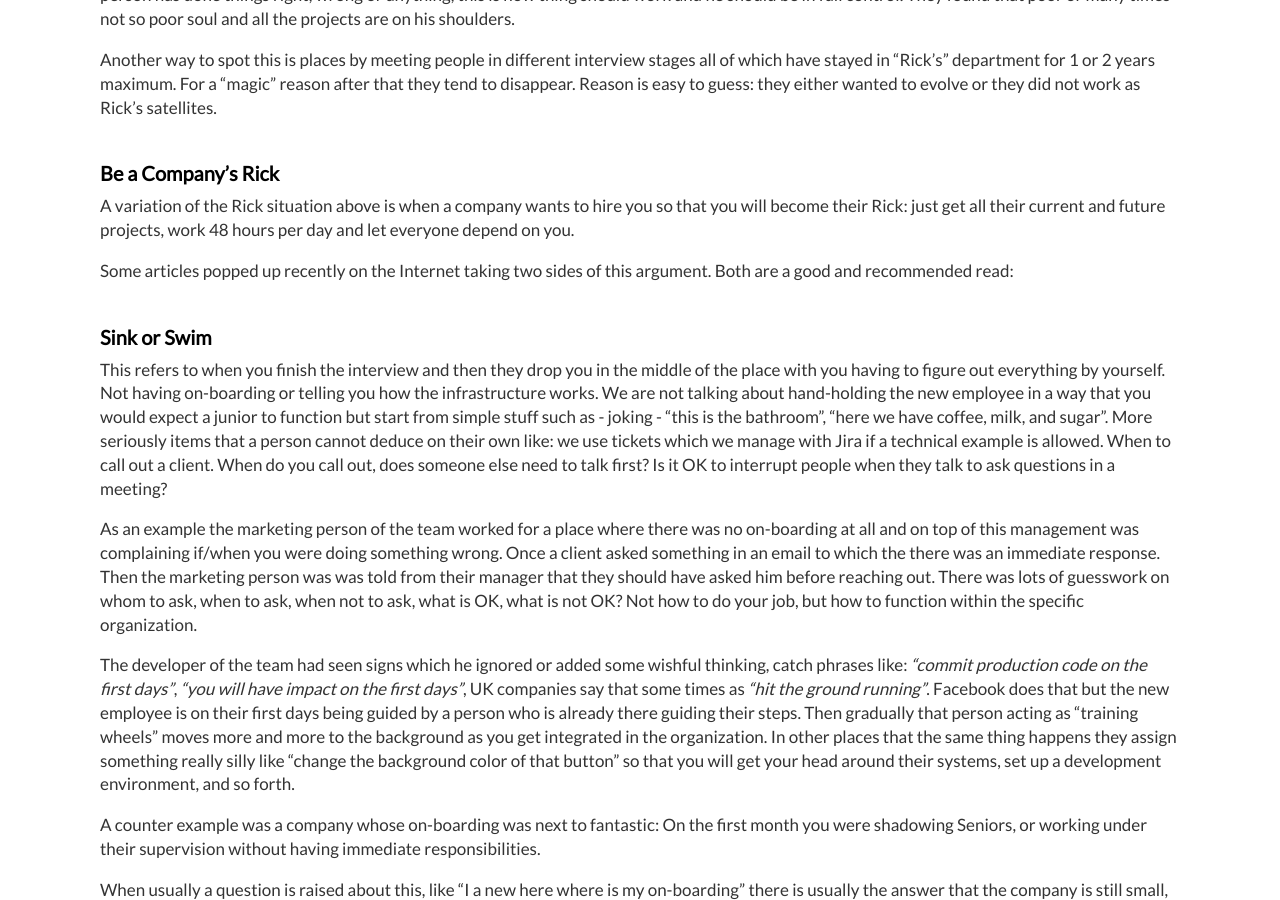
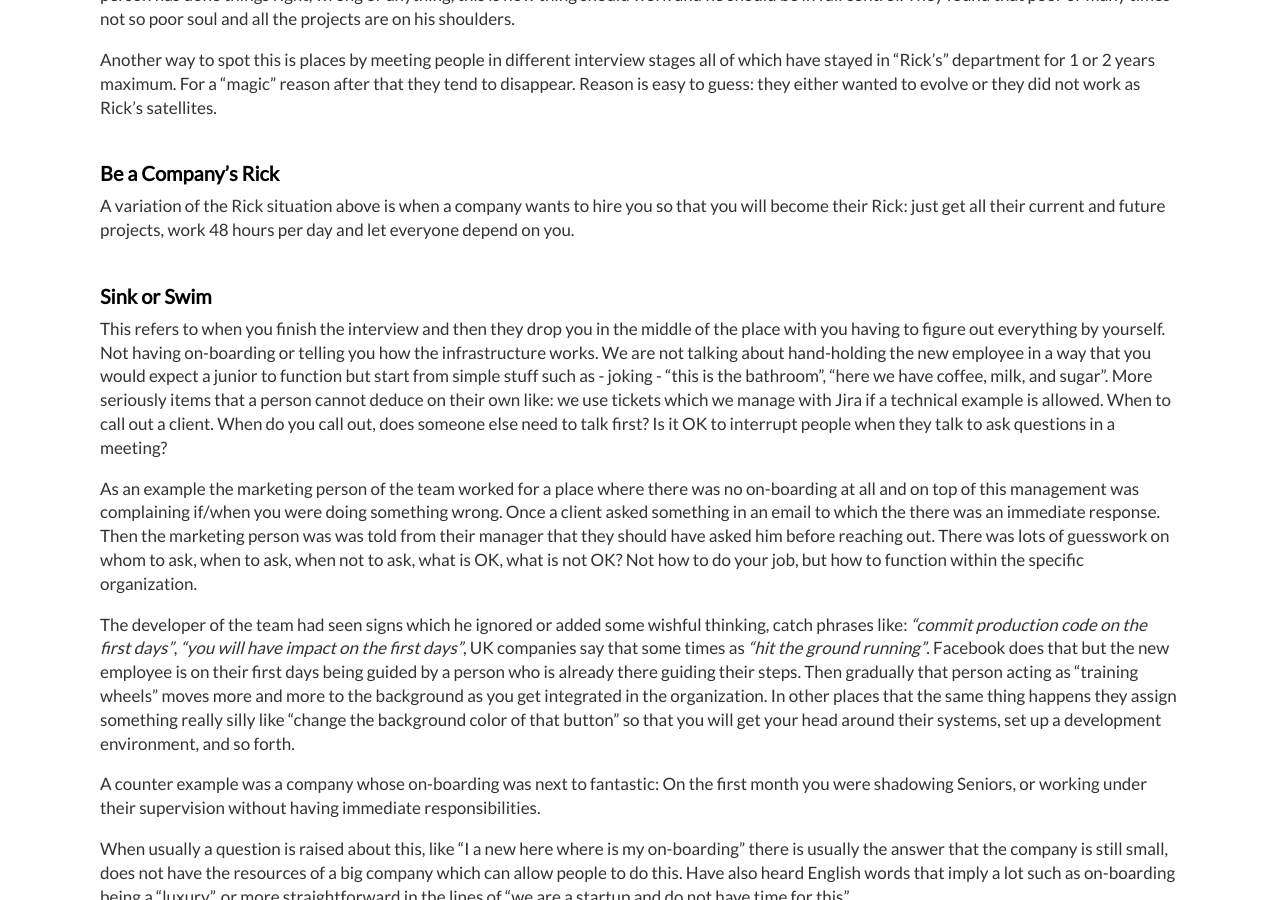
Before and after one commit to dimitrismistriotis/dimitrismistriotis.github.io, a Jekyll site: the page built from _posts/2018-05-24-red_flags_in_interviews.md, in a window 1280 px wide and 900 px high, scrolled down 5273 px. Built offline with Jekyll 4.4.1, drawn with Linux system fonts in a browser that asks for light colours; comment, search, counter and statistics services are not loaded.

Commit message:
Removed.

```diff
--- a/_posts/2018-05-24-red_flags_in_interviews.md
+++ b/_posts/2018-05-24-red_flags_in_interviews.md
@@ -358,9 +358,6 @@ satellites.
 A variation of the Rick situation above is when a company wants to hire you
 so that you will become their Rick: just get all their current and future
 projects, work 48 hours per day and let everyone depend on you.
-
-Some articles popped up recently on the Internet taking two sides of this
-argument. Both are a good and recommended read:
 
 ## Sink or Swim
 
```
